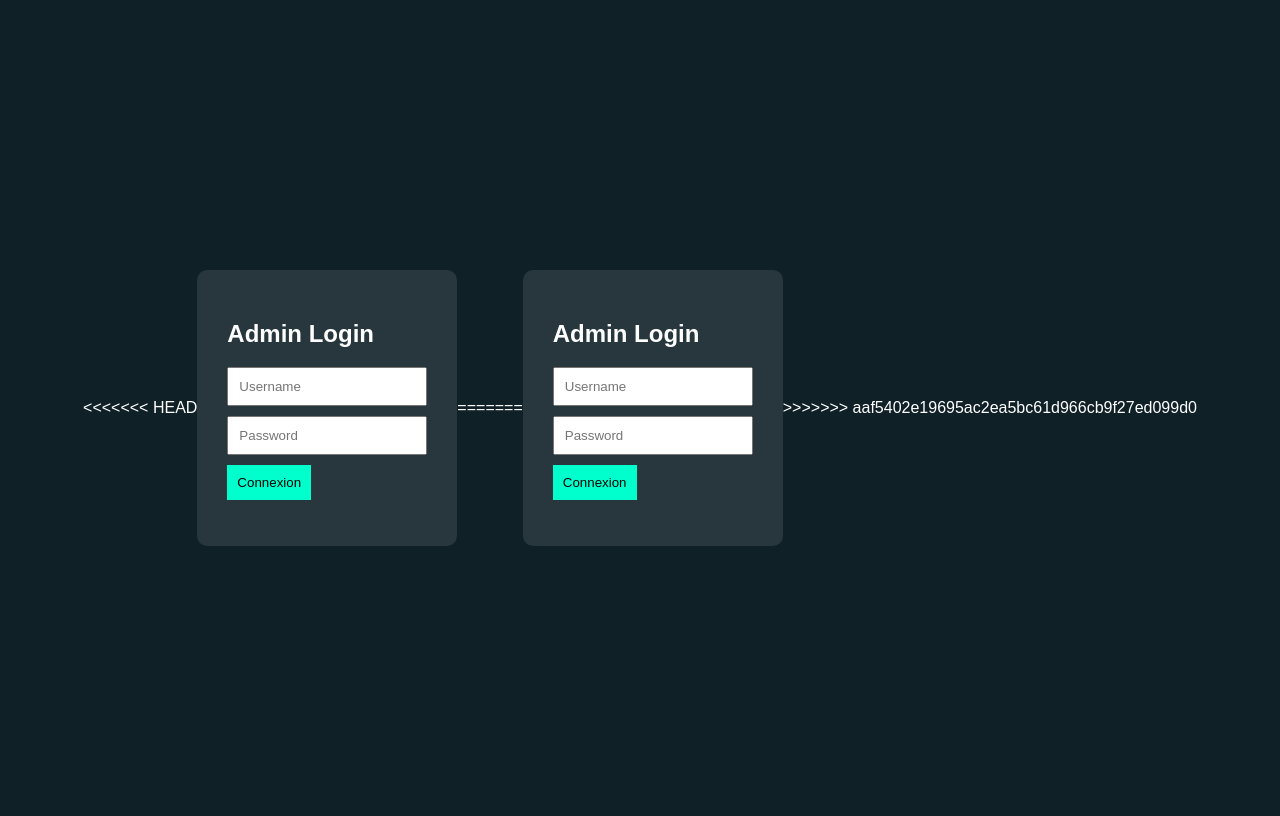
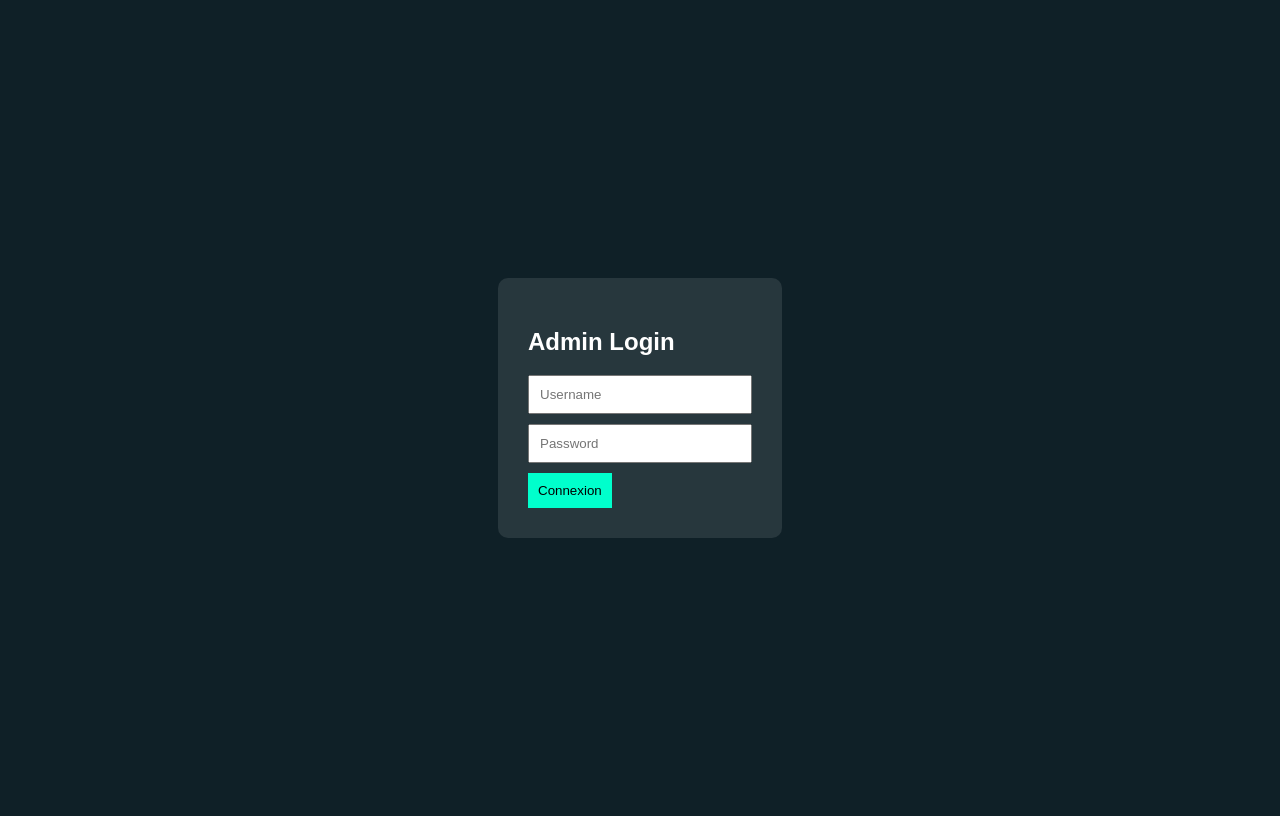
Before and after one commit to Aboum10/Secure-paiement, a Flask app: page /login in a window 1280 px wide. Run offline with Flask 3, Linux system fonts and the light colour scheme.

Commit message:
Premier commit

```diff
--- a/app.py
+++ b/app.py
@@ -300,9 +300,4 @@ def logout():
 # -------------------------------------------
 # LANCEMENT APPLICATION
 if __name__ == "__main__":
-
-    app.run(
-        host="0.0.0.0",
-        port=5000,
-        debug=True
-    )
+    app.run(host="0.0.0.0", port=5000)
--- a/templates/dashboard.html
+++ b/templates/dashboard.html
@@ -150,8 +150,4 @@
 </div>
 
 </body>
-<<<<<<< HEAD
 </html>
-=======
-</html>
->>>>>>> aaf5402e19695ac2ea5bc61d966cb9f27ed099d0
--- a/templates/index.html
+++ b/templates/index.html
@@ -143,8 +143,7 @@ transform:translate(-50%,-50%);
 <h2>Système de Paiement en Ligne Sécurisé</h2>
 
 <p>
-Plateforme e-commerce sécurisée avec authentification OTP, chiffrement SSL,
-protection contre attaques brute force et validation des transactions.
+Plateforme e-commerce sécurisée et authentifiée. Faites vos achats en toute quiètude.
 </p>
 
 <a href="/shop">
--- a/templates/login.html
+++ b/templates/login.html
@@ -1,4 +1,3 @@
-<<<<<<< HEAD
 <!DOCTYPE html>
 <html>
 <head>
@@ -44,51 +43,4 @@
 </div>
 
 </body>
-=======
-<!DOCTYPE html>
-<html>
-<head>
-    <title>Admin Login</title>
-    <style>
-        body {
-            background: #0f2027;
-            color: white;
-            display: flex;
-            justify-content: center;
-            align-items: center;
-            height: 100vh;
-            font-family: Arial;
-        }
-        .box {
-            background: rgba(255,255,255,0.1);
-            padding: 30px;
-            border-radius: 10px;
-        }
-        input {
-            display: block;
-            margin: 10px 0;
-            padding: 10px;
-            width: 200px;
-        }
-        button {
-            padding: 10px;
-            background: #00ffcc;
-            border: none;
-            cursor: pointer;
-        }
-    </style>
-</head>
-<body>
-
-<div class="box">
-    <h2>Admin Login</h2>
-    <form method="POST">
-        <input type="text" name="username" placeholder="Username" required>
-        <input type="password" name="password" placeholder="Password" required>
-        <button type="submit">Connexion</button>
-    </form>
-</div>
-
-</body>
->>>>>>> aaf5402e19695ac2ea5bc61d966cb9f27ed099d0
 </html>
```
Also changed, not shown: templates/shop.html (+0 -10 lines), database.db.
